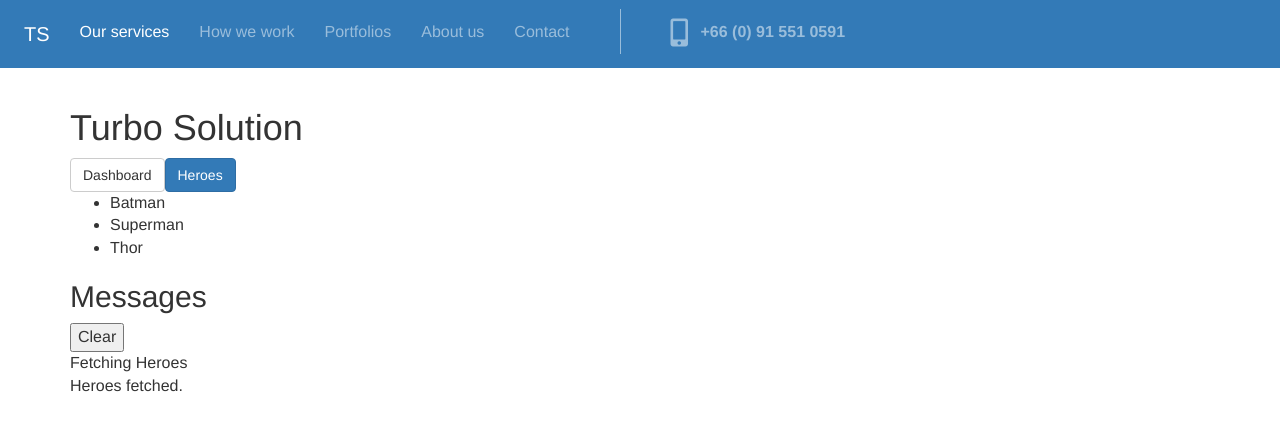
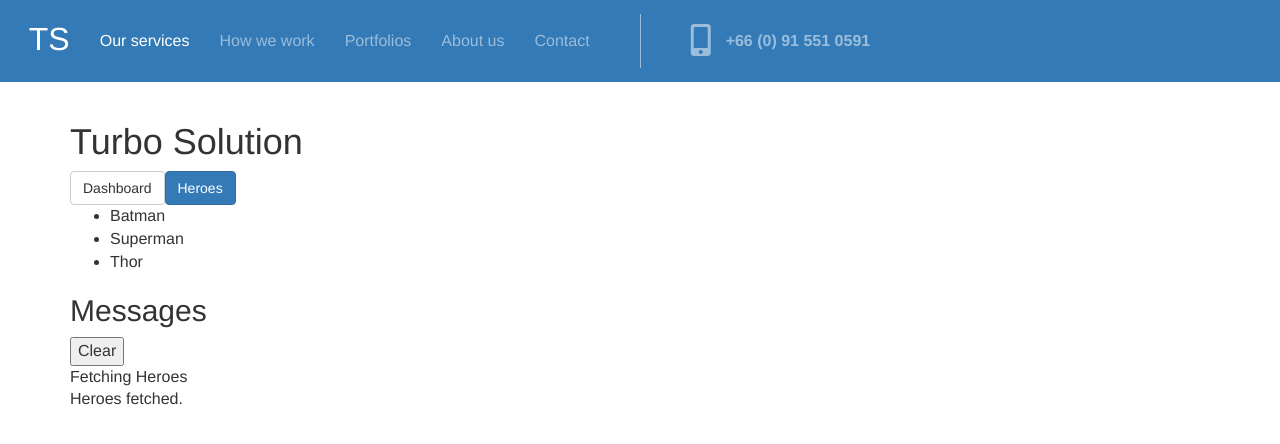
Before and after one commit to ppetpadriew/petpadriew_3.0, an Angular app: page /heroes in a window 1280 px wide. Shown: the top 444 px of the page. Built offline with nearby package versions, Linux system fonts and the light colour scheme.

Commit message:
fix: font size relative to the root

```diff
--- a/src/app/top-nav/top-nav.component.scss
+++ b/src/app/top-nav/top-nav.component.scss
@@ -18,8 +18,8 @@ $nav-section-space: 50px;
 
 .nav-item {
   padding: 15px;
-  height: 30px;
-  line-height: 15px;
+  height: 2rem;
+  line-height: 1.5rem;
   float: left;
   color: get-nav-item-txt-color();
   &.active {
@@ -37,7 +37,7 @@ $nav-section-space: 50px;
 .block-call {
   border-left: 1px solid get-nav-item-txt-color();;
   position: relative;
-  padding-left: $nav-section-space + 30px;
+  padding-left: $nav-section-space + 35px;
   height: 100%;
   font-weight: bold;
 
@@ -46,7 +46,7 @@ $nav-section-space: 50px;
     position: absolute;
     left: $nav-section-space;
     top: 10px;
-    font-size: 2.8rem;
+    font-size: 2rem;
   }
   //&::before {
   //  content: "\f10b";
--- a/src/styles.scss
+++ b/src/styles.scss
@@ -1,4 +1,4 @@
 /* You can add global styles to this file, and also import other style files */
-body {
+html, body {
   font-size: 16px;
 }
```
